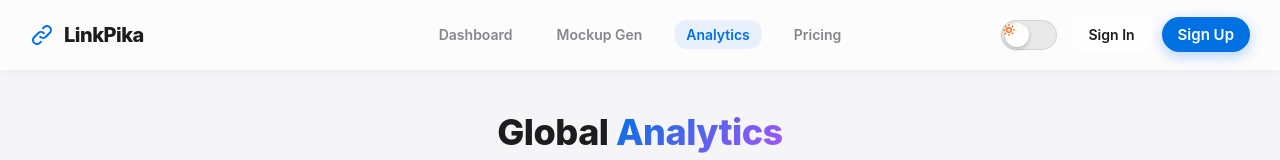
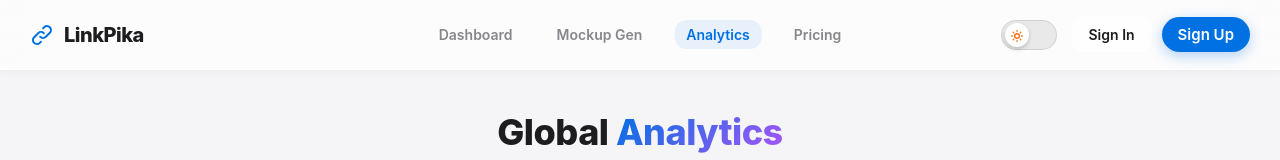
Before and after one commit to linamolygit/vercel-redirect3, a Next.js app: page /analytics in a window 1280 px wide. Shown: the top 160 px of the page. Built offline with nearby package versions, Linux system fonts and the light colour scheme; no server answers.

Commit message:
Fix sun icon alignment in theme toggle

```diff
--- a/styles/globals.css
+++ b/styles/globals.css
@@ -240,7 +240,8 @@ body.dark-mode .theme-switch .slider {
 .sun-icon {
     width: 14px; height: 14px;
     color: #f97316;
-    z-index: 3; position: relative; transition: 0.3s; pointer-events: none;
+    z-index: 3; position: absolute; transition: 0.3s; pointer-events: none;
+    left: 8px; top: 8px;
 }
 .moon-icon {
     width: 14px; height: 14px;
```
